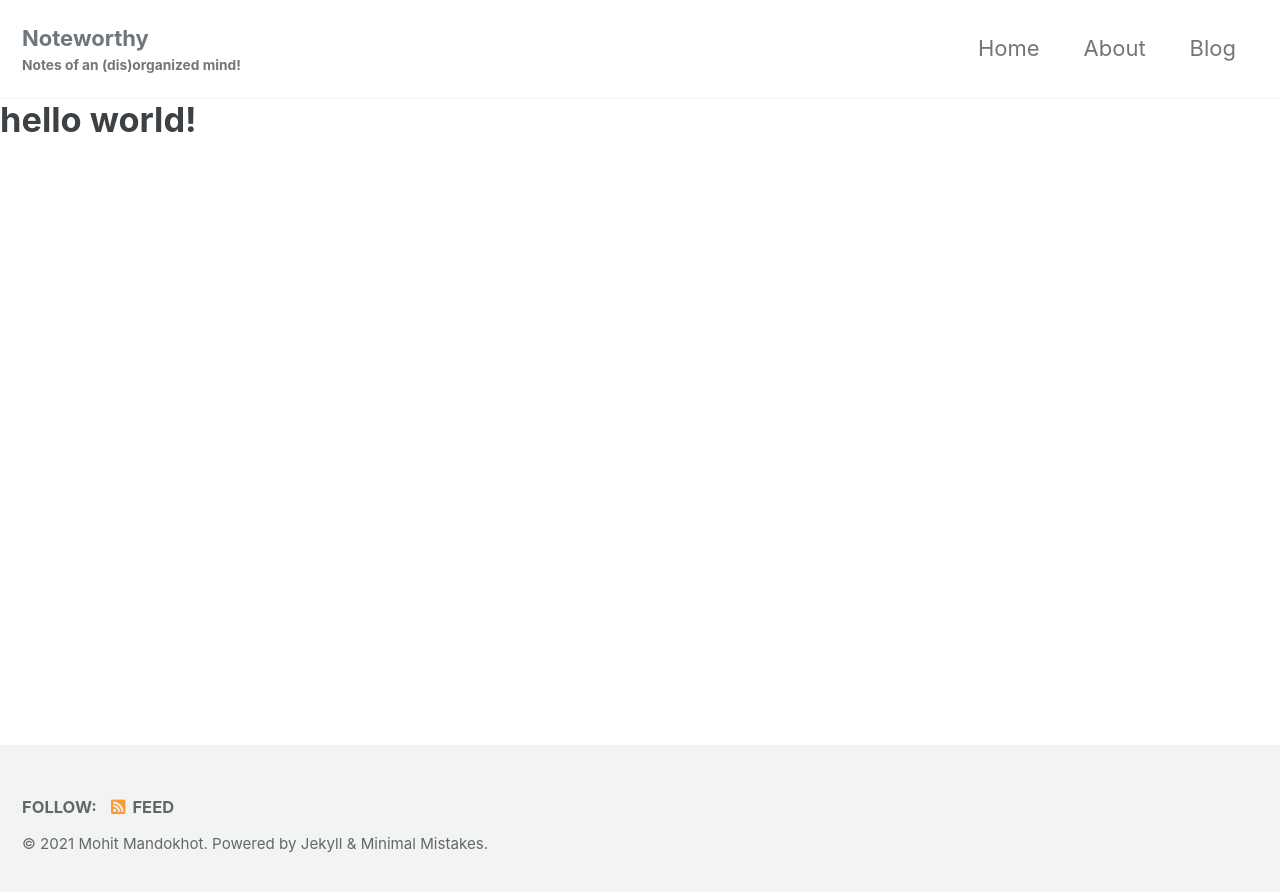
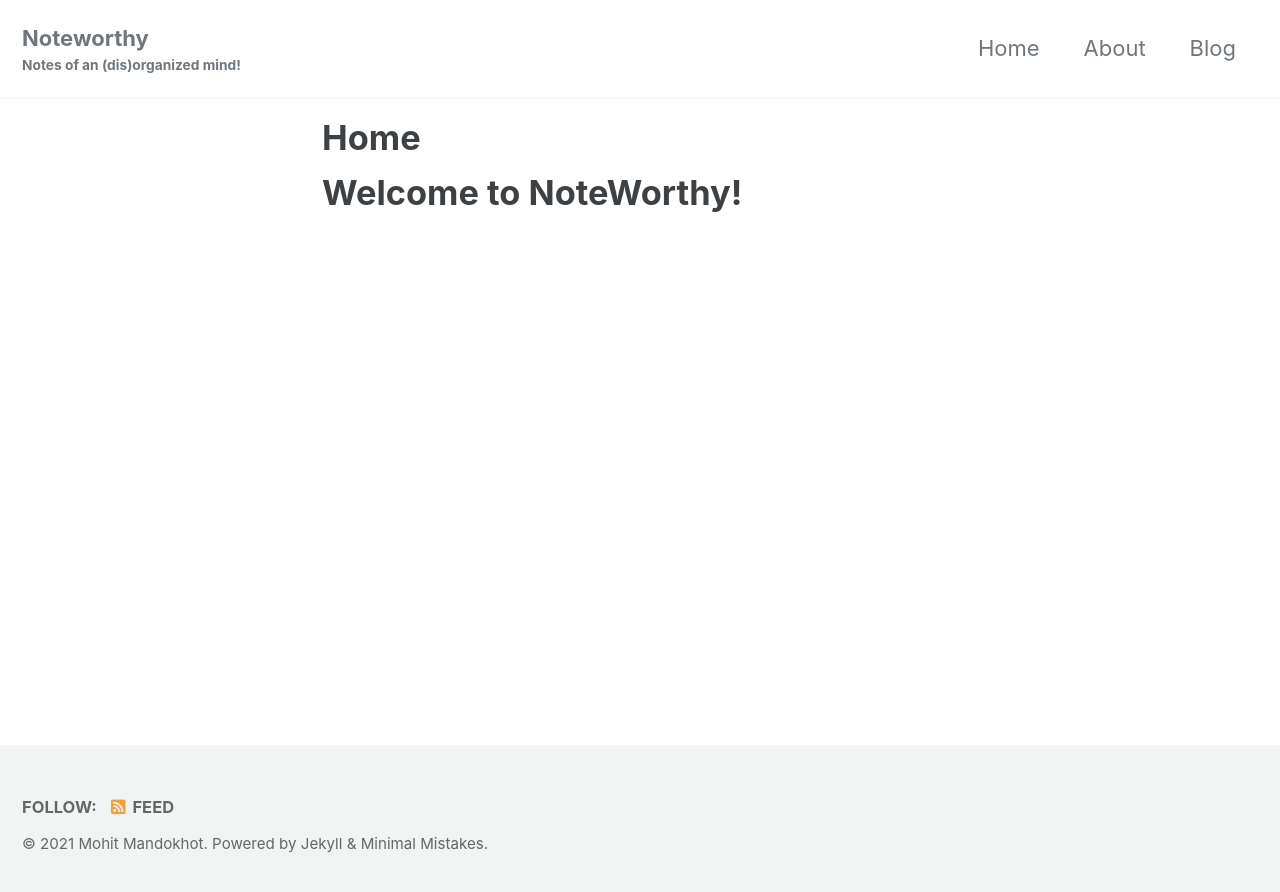
Before and after one commit to trcmohitmandokhot/blog, a Jekyll site: the page built from index.html, in a window 1280 px wide. Shown: the top 892 px of the page. Built offline with Jekyll 4.4.1, drawn with Linux system fonts in a browser that asks for light colours; cached includes are drawn as plain includes; the list of posts is cut into pages by our own code.

Commit message:
Change layout of index.html. Attempt to fix broken blog links

```diff
--- a/blog.html
+++ b/blog.html
@@ -7,7 +7,7 @@ title: Blog
 <ul>
   {% for post in site.posts %}
     <li>
-      <h2><a href="{{ post.url }}">{{ post.title }}</a></h2>
+      <h2><a href="{{ post.url | prepend: site.baseurl }}">{{ post.title }}</a></h2>
       {{ post.excerpt }}
     </li>
   {% endfor %}
--- a/index.html
+++ b/index.html
@@ -1,5 +1,5 @@
 ---
-layout: default
+layout: single
 title: Home
 ---
-<h1>{{ "Hello World!" | downcase }}</h1>
+<h1>{{ "Welcome to NoteWorthy!" }}</h1>
```
